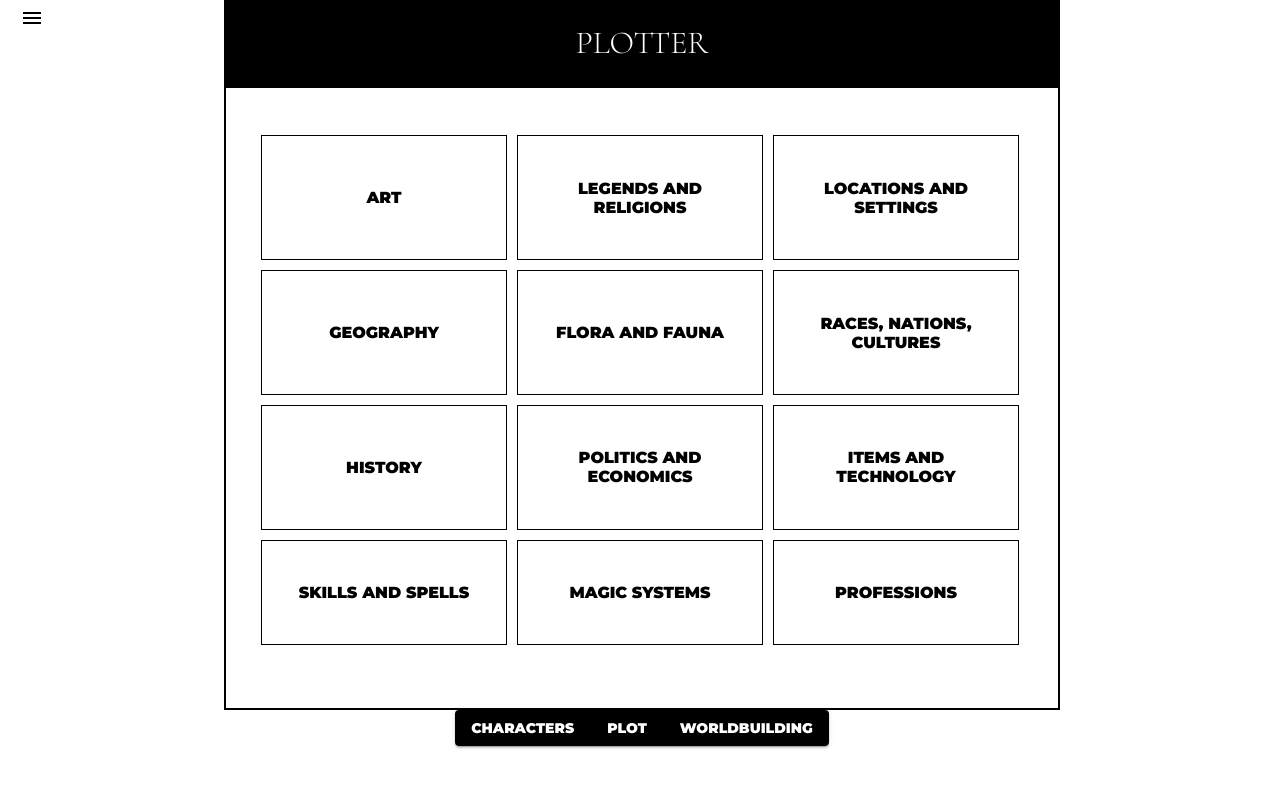
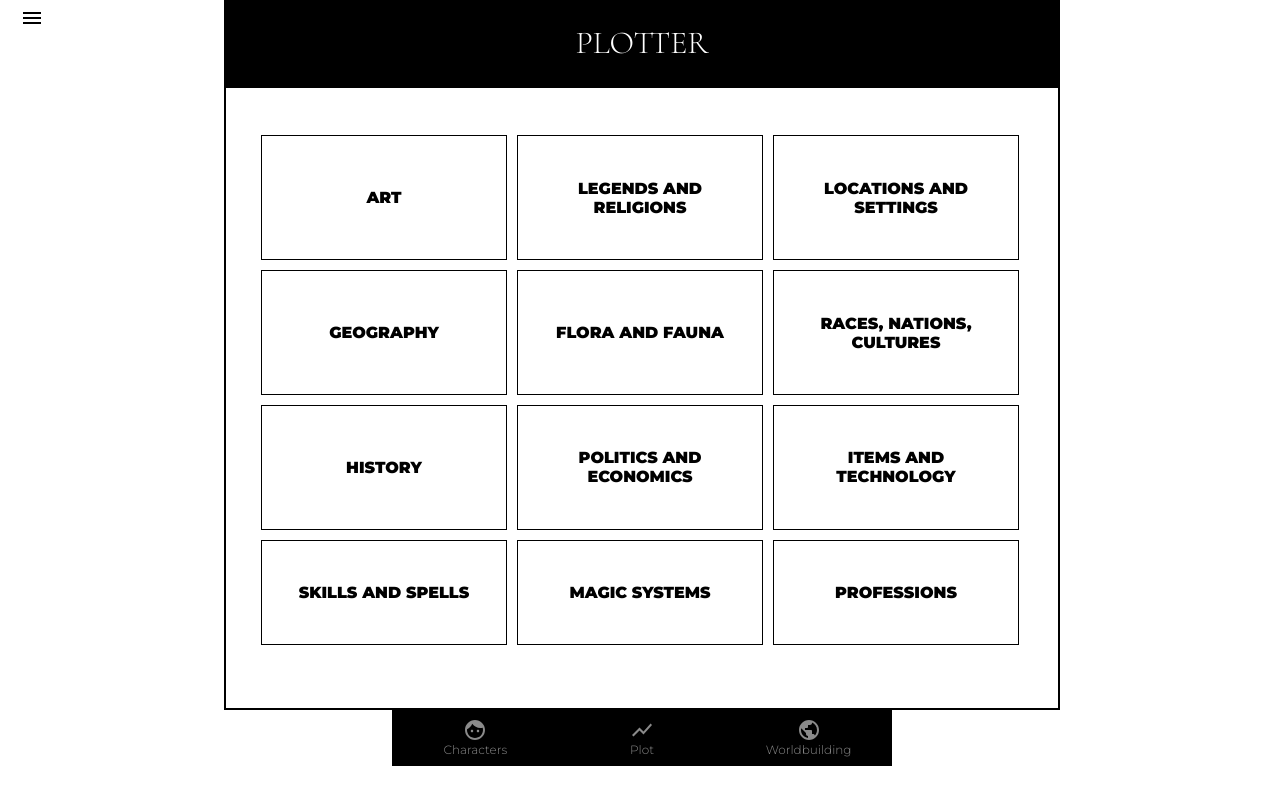
Before and after one commit to merewif/plotter, a React (Create React App) app: page /worldbuilding in a window 1280 px wide. Built offline with nearby package versions, Linux system fonts and the light colour scheme.

Commit message:
Adding MUI Bottom Navigation.

```diff
--- a/src/App.css
+++ b/src/App.css
@@ -1007,18 +1007,18 @@
 }
 
 #one-sentence-summary {
-  width: 80%;
-  max-width: 80%;
+  width: 70%;
+  max-width: 70%;
   margin: 10%;
   margin-top: 10px;
   margin-bottom: 15px;
-  height: 20%;
   background: transparent;
   border: 1px dotted grey;
   color: white;
   font-family: "Cormorant Garamond";
-  height: 80%;
-  max-height: 80%;
+  height: 75%;
+  max-height: 75%;
+  padding: 5%;
 }
 
 #right-sidebar-input {
--- a/src/Menu.js
+++ b/src/Menu.js
@@ -1,29 +1,24 @@
 import "./App.css";
-import React, { useState } from "react";
+import React, { useEffect, useState } from "react";
 import Characters from "./Characters";
 import Plot from "./Plot";
 import Worldbuilding from "./Worldbuilding";
-import $ from "jquery";
 import { Routes, Route, useNavigate } from "react-router-dom";
-import Button from "@mui/material/Button";
-import ButtonGroup from "@mui/material/ButtonGroup";
+import SimpleBottomNavigation from "./components/mui/BottomNavigation";
 
 const Menu = () => {
   const [current, setCurrent] = useState(
     "Hi there. I will help you organize and systematize the elements of your novel. Please choose a module below."
   );
+  const [value, setValue] = useState();
+
   let navigate = useNavigate();
 
-  function handleClick(event) {
-    $(".main-menu").css({ background: "white", color: "black" });
-    $(event.target).css({ background: "black", color: "white" });
-    $(
-      "#plot-nav, #set-story-arcs, #set-books, .option, #char-choice-buttons"
-    ).removeAttr("style");
-    $(".plot-options").removeClass("white-active-btn");
-
-    navigate(event.target.id);
-  }
+  useEffect(() => {
+    if (value === 0) navigate("characters");
+    if (value === 1) navigate("plot");
+    if (value === 2) navigate("worldbuilding");
+  }, [value]);
 
   return (
     <>
@@ -36,38 +31,10 @@
         </Routes>
       </div>
       <div id="main-menu-container">
-        <ButtonGroup
-          variant="contained"
-          aria-label="outlined primary button group"
-          sx={{ fontWeight: "bold" }}
-        >
-          <Button id="characters" onClick={handleClick}>
-            Characters
-          </Button>
-          <Button id="plot" onClick={handleClick}>
-            Plot
-          </Button>
-          <Button id="worldbuilding" onClick={handleClick}>
-            Worldbuilding
-          </Button>
-        </ButtonGroup>
+        <SimpleBottomNavigation value={value} setValue={setValue} />
       </div>
     </>
   );
 };
 
 export default Menu;
-
-/*
-
-<div className="main-menu" id="characters" onClick={handleClick}>
-          Characters
-        </div>
-        <div className="main-menu" id="plot" onClick={handleClick}>
-          Plot
-        </div>
-        <div className="main-menu" id="worldbuilding" onClick={handleClick}>
-          Worldbuilding
-        </div>
-
-*/
--- a/src/components/menu/Drawer.js
+++ b/src/components/menu/Drawer.js
@@ -73,12 +73,14 @@
           </ListItemIcon>
           <ListItemText primary="Characters" />
         </ListItemButton>
+
         <ListItemButton component="a" onClick={() => navigate("/plot")}>
           <ListItemIcon>
             <ShowChartIcon />
           </ListItemIcon>
           <ListItemText primary="Plot" />
         </ListItemButton>
+
         <ListItemButton
           component="a"
           onClick={() => navigate("/worldbuilding")}
--- /dev/null
+++ b/src/components/mui/BottomNavigation.jsx
@@ -0,0 +1,58 @@
+import * as React from "react";
+import Box from "@mui/material/Box";
+import BottomNavigation from "@mui/material/BottomNavigation";
+import BottomNavigationAction from "@mui/material/BottomNavigationAction";
+import { ThemeProvider, createTheme } from "@mui/material";
+
+// Icons
+import PublicIcon from "@mui/icons-material/Public";
+import FaceIcon from "@mui/icons-material/Face";
+import ShowChartIcon from "@mui/icons-material/ShowChart";
+
+const navTheme = createTheme({
+  typography: {
+    fontFamily: ["Montserrat"].join(","),
+    fontWeightBold: 900,
+  },
+
+  palette: {
+    type: "light",
+    primary: {
+      main: "#ffffff",
+      contrastText: "rgba(53,53,53,0.87)",
+      dark: "#bfbfbf",
+    },
+    secondary: {
+      main: "#f9f9f9",
+    },
+    background: {
+      default: "#000000",
+      paper: "#000000",
+    },
+    text: {
+      primary: "rgba(245,245,245,0.87)",
+      secondary: "rgba(255,255,255,0.54)",
+      hint: "rgba(0,0,0,0.38)",
+    },
+  },
+});
+
+export default function SimpleBottomNavigation({ value, setValue }) {
+  return (
+    <ThemeProvider theme={navTheme}>
+      <Box sx={{ width: 500 }}>
+        <BottomNavigation
+          showLabels
+          value={value}
+          onChange={(event, newValue) => {
+            setValue(newValue);
+          }}
+        >
+          <BottomNavigationAction label="Characters" icon={<FaceIcon />} />
+          <BottomNavigationAction label="Plot" icon={<ShowChartIcon />} />
+          <BottomNavigationAction label="Worldbuilding" icon={<PublicIcon />} />
+        </BottomNavigation>
+      </Box>
+    </ThemeProvider>
+  );
+}
```
